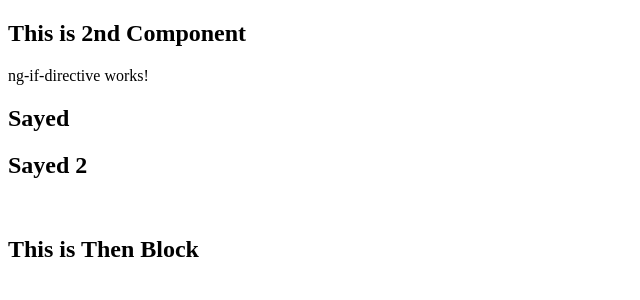
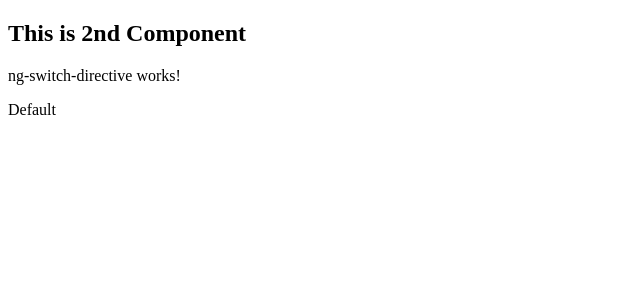
Before and after one commit to SMXeem/AngularTutorialProject, an Angular app: page / in a window 1280 px wide. Shown: the top 300 px of the page, without its empty margins (0-640 px from the left). Built offline with nearby package versions, Linux system fonts and the light colour scheme.

Commit message:
ngSwitchDirective in angular

```diff
--- a/src/app/app.component.html
+++ b/src/app/app.component.html
@@ -1,6 +1,6 @@
 <div>
   <h2>This is 2nd Component</h2>
-  <app-ng-if-directive>
+  <app-ng-switch-directive>
 
-  </app-ng-if-directive>
+  </app-ng-switch-directive>
 </div>
--- a/src/app/app.module.ts
+++ b/src/app/app.module.ts
@@ -12,6 +12,7 @@ import { EventBindingComponent } from './event-binding/event-binding.component';
 import { TemplateReferenceVariablesComponent } from './template-reference-variables/template-reference-variables.component';
 import { TwoWayBindingComponent } from './two-way-binding/two-way-binding.component';
 import { NgIfDirectiveComponent } from './ng-if-directive/ng-if-directive.component';
+import { NgSwitchDirectiveComponent } from './ng-switch-directive/ng-switch-directive.component';
 
 @NgModule({
   declarations: [
@@ -23,7 +24,8 @@ import { NgIfDirectiveComponent } from './ng-if-directive/ng-if-directive.compon
     EventBindingComponent,
     TemplateReferenceVariablesComponent,
     TwoWayBindingComponent,
-    NgIfDirectiveComponent
+    NgIfDirectiveComponent,
+    NgSwitchDirectiveComponent
   ],
   imports: [
     BrowserModule,
--- /dev/null
+++ b/src/app/ng-switch-directive/ng-switch-directive.component.html
@@ -0,0 +1,7 @@
+<p>ng-switch-directive works!</p>
+<div [ngSwitch]="color">
+    <div *ngSwitchCase="'red'">Red color</div>
+    <div *ngSwitchCase="'green'">Green color</div>
+    <div *ngSwitchCase="'blue'">Blue color</div>
+    <div *ngSwitchDefault>Default</div>
+</div>
--- /dev/null
+++ b/src/app/ng-switch-directive/ng-switch-directive.component.ts
@@ -0,0 +1,16 @@
+import { Component, OnInit } from '@angular/core';
+
+@Component({
+  selector: 'app-ng-switch-directive',
+  templateUrl: './ng-switch-directive.component.html',
+  styleUrls: ['./ng-switch-directive.component.css']
+})
+export class NgSwitchDirectiveComponent implements OnInit {
+
+  public color="blu";
+  constructor() { }
+
+  ngOnInit(): void {
+  }
+
+}
```
Also changed, not shown: src/app/ng-switch-directive/ng-switch-directive.component.css (added), 1 other file (tests, documents, lock files or other folders).
